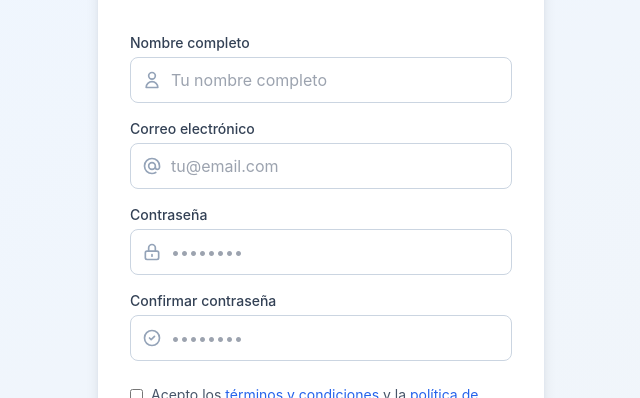
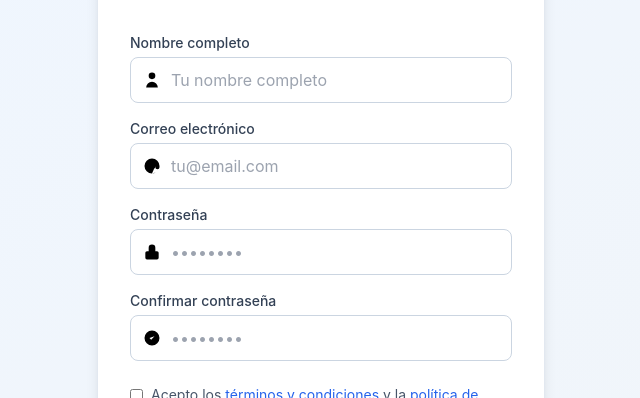
Before and after one commit to Solware-Agency/panelweb, a React (Vite) app: page /register in a window 1280 px wide. Shown: the part 192-590 px from the top of the page, without its empty margins (319-959 px from the left). Built offline with nearby package versions, Linux system fonts and the light colour scheme.

Commit message:
Updated RegisterForm.tsx

```diff
--- a/src/components/auth/RegisterForm.tsx
+++ b/src/components/auth/RegisterForm.tsx
@@ -71,8 +71,8 @@ export const RegisterForm: React.FC<RegisterFormProps> = ({
           placeholder="Tu nombre completo"
           required
           icon={
-            <svg className="w-5 h-5" fill="none" stroke="currentColor" viewBox="0 0 24 24">
-              <path strokeLinecap="round" strokeLinejoin="round" strokeWidth={2} d="M16 7a4 4 0 11-8 0 4 4 0 018 0zM12 14a7 7 0 00-7 7h14a7 7 0 00-7-7z" />
+            <svg className="w-5 h-5\" fill="none\" stroke="currentColor\" viewBox="0 0 24 24">
+              <path strokeLinecap="round\" strokeLinejoin="round\" strokeWidth={2} d="M16 7a4 4 0 11-8 0 4 4 0 018 0zM12 14a7 7 0 00-7 7h14a7 7 0 00-7-7z" />
             </svg>
           }
         />
@@ -86,8 +86,8 @@ export const RegisterForm: React.FC<RegisterFormProps> = ({
           placeholder="tu@email.com"
           required
           icon={
-            <svg className="w-5 h-5" fill="none" stroke="currentColor" viewBox="0 0 24 24">
-              <path strokeLinecap="round" strokeLinejoin="round" strokeWidth={2} d="M16 12a4 4 0 10-8 0 4 4 0 008 0zm0 0v1.5a2.5 2.5 0 005 0V12a9 9 0 10-9 9m4.5-1.206a8.959 8.959 0 01-4.5 1.207" />
+            <svg className="w-5 h-5\" fill="none\" stroke="currentColor\" viewBox="0 0 24 24">
+              <path strokeLinecap="round\" strokeLinejoin="round\" strokeWidth={2} d="M16 12a4 4 0 10-8 0 4 4 0 008 0zm0 0v1.5a2.5 2.5 0 005 0V12a9 9 0 10-9 9m4.5-1.206a8.959 8.959 0 01-4.5 1.207" />
             </svg>
           }
         />
@@ -102,8 +102,8 @@ export const RegisterForm: React.FC<RegisterFormProps> = ({
           required
           error={errors.password}
           icon={
-            <svg className="w-5 h-5" fill="none" stroke="currentColor" viewBox="0 0 24 24">
-              <path strokeLinecap="round" strokeLinejoin="round" strokeWidth={2} d="M12 15v2m-6 4h12a2 2 0 002-2v-6a2 2 0 00-2-2H6a2 2 0 00-2 2v6a2 2 0 002 2zm10-10V7a4 4 0 00-8 0v4h8z" />
+            <svg className="w-5 h-5\" fill="none\" stroke="currentColor\" viewBox="0 0 24 24">
+              <path strokeLinecap="round\" strokeLinejoin="round\" strokeWidth={2} d="M12 15v2m-6 4h12a2 2 0 002-2v-6a2 2 0 00-2-2H6a2 2 0 00-2 2v6a2 2 0 002 2zm10-10V7a4 4 0 00-8 0v4h8z" />
             </svg>
           }
         />
@@ -118,8 +118,8 @@ export const RegisterForm: React.FC<RegisterFormProps> = ({
           required
           error={errors.confirmPassword}
           icon={
-            <svg className="w-5 h-5" fill="none" stroke="currentColor" viewBox="0 0 24 24">
-              <path strokeLinecap="round" strokeLinejoin="round" strokeWidth={2} d="M9 12l2 2 4-4m6 2a9 9 0 11-18 0 9 9 0 0118 0z" />
+            <svg className="w-5 h-5\" fill="none\" stroke="currentColor\" viewBox="0 0 24 24">
+              <path strokeLinecap="round\" strokeLinejoin="round\" strokeWidth={2} d="M9 12l2 2 4-4m6 2a9 9 0 11-18 0 9 9 0 0118 0z" />
             </svg>
           }
         />
```
